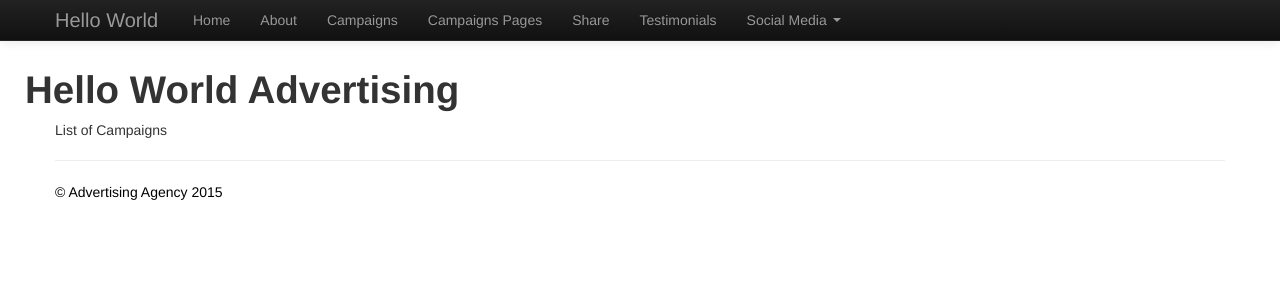
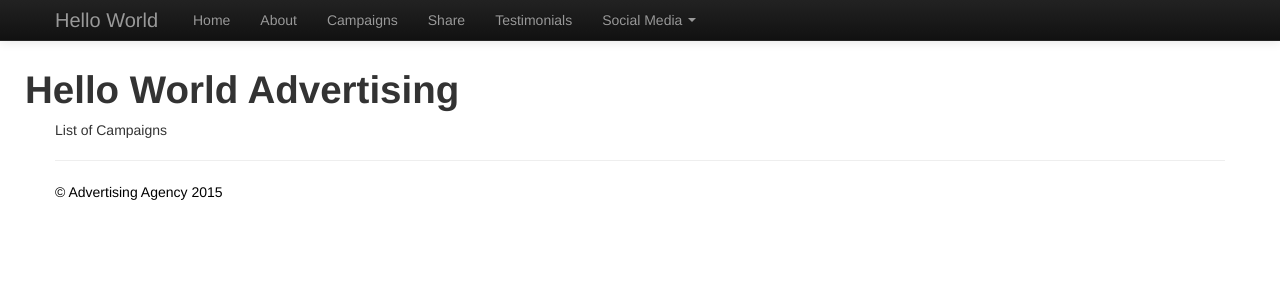
Before and after one commit to c1phr/cs399_agency, a Django app: page /campaigns/ in a window 1280 px wide. Shown: the top 300 px of the page. Run offline with Django 3.2, Linux system fonts and the light colour scheme; some libraries are stand-ins or nearby versions.

Commit message:
actually removed campaigns pages from navbar

```diff
--- a/agencyProject/agencyProject/templates/base.html
+++ b/agencyProject/agencyProject/templates/base.html
@@ -50,7 +50,6 @@
               <li><a href="{% url 'agencyProject.views.index' %}">Home</a></li>
               <li><a href='{% url "about" %}'>About</a></li>
               <li><a href='{% url "campaigns" %}'>Campaigns</a></li>
-              <li><a href='{% url "campaigns_pages" %}'>Campaigns Pages</a></li>
               <li><a href='{% url "share" %}'>Share</a></li>
 			  <li><a href='{% url "reviews" %}'>Testimonials</a></li>
               <li class="dropdown">
```
